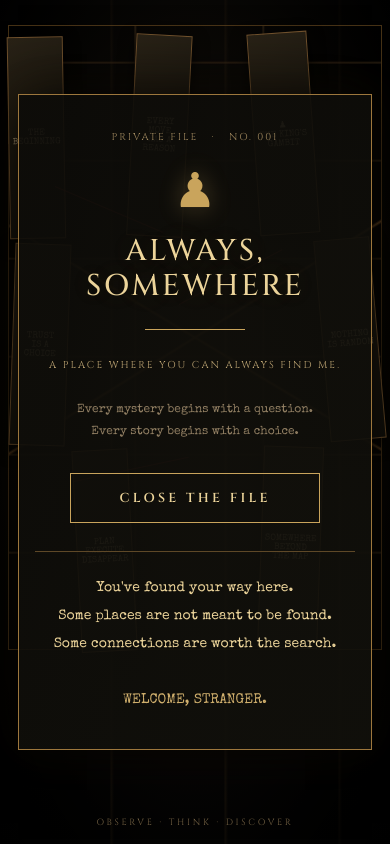
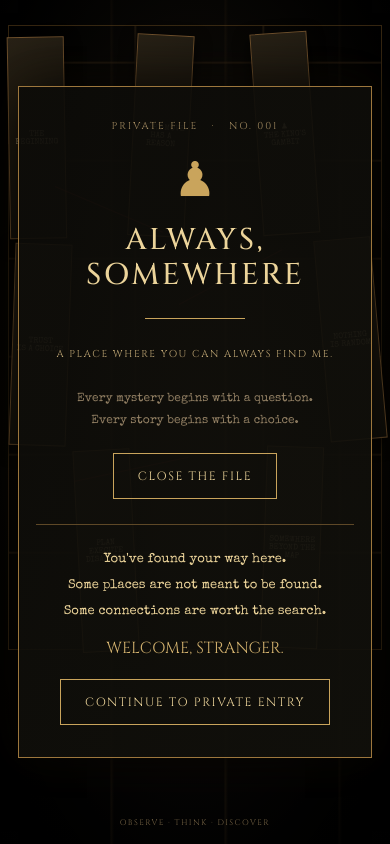
Before and after one commit to ankitmohangoswami-source/Always-Somewhere, a plain HTML site: page index.html in a window 390 px wide. Both pictures are taken after a click on the button "ENTER THE UNKNOWN". Drawn offline with nearby package versions, Linux system fonts and the light colour scheme.

Commit message:
Update index.html

```diff
--- a/index.html
+++ b/index.html
@@ -4,6 +4,7 @@
 <head>
 <meta charset="UTF-8">
 <meta name="viewport" content="width=device-width, initial-scale=1.0">
+<meta name="theme-color" content="#080806">
 <title>ALWAYS, SOMEWHERE</title>
 <style>
 @import url('https://fonts.googleapis.com/css2?family=Cinzel:wght@400;500;600;700&family=Special+Elite&display=swap');
@@ -12,219 +13,124 @@
   --gold: #c9a45c;
   --pale-gold: #ecd49a;
   --ink: #080806;
+  --panel: #11100bed;
+  --muted: #a28a60;
+  --line: #61451f;
 }
-
 * { box-sizing: border-box; }
-
 body {
-  margin: 0;
-  min-height: 100vh;
-  background: var(--ink);
-  color: var(--pale-gold);
-  font-family: 'Cinzel', Georgia, serif;
+  margin: 0; min-height: 100vh; background: var(--ink);
+  color: var(--pale-gold); font-family: 'Cinzel', Georgia, serif;
 }
-
+button, input, textarea { font: inherit; }
 .room {
-  min-height: 100vh;
-  position: relative;
-  overflow: hidden;
-  isolation: isolate;
-  display: flex;
-  align-items: center;
-  justify-content: center;
+  min-height: 100vh; position: relative; overflow: hidden; isolation: isolate;
+  display: flex; align-items: center; justify-content: center;
   padding: 35px 18px;
-  background:
-    radial-gradient(ellipse at 50% 45%, #352719 0%, #17130d 38%, #070706 78%);
+  background: radial-gradient(ellipse at 50% 45%, #352719 0%, #17130d 38%, #070706 78%);
 }
-
 .room::before {
-  content: "";
-  position: absolute;
-  inset: 0;
-  z-index: -2;
-  opacity: .43;
-  background:
-    repeating-linear-gradient(90deg, transparent 0 110px,
-      #49351d 111px, transparent 114px),
+  content: ""; position: absolute; inset: 0; z-index: -2; opacity: .43;
+  background: repeating-linear-gradient(90deg, transparent 0 110px, #49351d 111px, transparent 114px),
     linear-gradient(180deg, #17130d, #050505 80%);
 }
-
 .room::after {
-  content: "";
-  position: absolute;
-  inset: 0;
-  z-index: -1;
-  pointer-events: none;
+  content: ""; position: absolute; inset: 0; z-index: -1; pointer-events: none;
   background: radial-gradient(ellipse, transparent 25%, #000 100%);
 }
-
 .wall {
-  position: absolute;
-  inset: 4% 3% 20%;
-  opacity: .72;
+  position: absolute; inset: 4% 3% 20%; opacity: .55; pointer-events: none;
   border: 1px solid #61451f;
-  background:
-    linear-gradient(31deg, transparent 49.7%, #704c24 50%, transparent 50.3%),
-    linear-gradient(148deg, transparent 49.7%, #704c24 50%, transparent 50.3%),
-    repeating-linear-gradient(0deg, transparent 0 95px, #3b2b18 96px, transparent 98px),
+  background: repeating-linear-gradient(0deg, transparent 0 95px, #3b2b18 96px, transparent 98px),
     repeating-linear-gradient(90deg, transparent 0 125px, #3b2b18 126px, transparent 128px);
 }
-
 .clues {
-  position: absolute;
-  inset: 6% 5% 24%;
-  display: grid;
-  grid-template-columns: repeat(6, 1fr);
-  grid-template-rows: repeat(3, 1fr);
-  gap: 12px;
-  transform: rotate(-1deg);
-  pointer-events: none;
+  position: absolute; inset: 6% 5% 24%; display: grid;
+  grid-template-columns: repeat(6, 1fr); grid-template-rows: repeat(3, 1fr);
+  gap: 12px; transform: rotate(-1deg); pointer-events: none;
 }
-
 .clue {
-  display: flex;
-  justify-content: center;
-  align-items: center;
-  text-align: center;
-  padding: 8px;
-  border: 1px solid #72532e;
+  display: flex; justify-content: center; align-items: center; text-align: center;
+  padding: 8px; border: 1px solid #72532e;
   background: linear-gradient(145deg, #292216, #100f0b);
-  box-shadow: 0 5px 16px #000b;
-  color: #b7a27b;
-  font-family: 'Special Elite', monospace;
-  font-size: clamp(10px, 1.5vw, 16px);
+  box-shadow: 0 5px 16px #000b; color: #b7a27b;
+  font-family: 'Special Elite', monospace; font-size: clamp(9px, 1.5vw, 16px);
 }
-
 .clue:nth-child(2) { grid-column: 3; grid-row: 1; transform: rotate(4deg); }
 .clue:nth-child(3) { grid-column: 5; grid-row: 1; transform: rotate(-3deg); }
 .clue:nth-child(4) { grid-column: 1; grid-row: 2; transform: rotate(3deg); }
 .clue:nth-child(5) { grid-column: 6; grid-row: 2; transform: rotate(-4deg); }
 .clue:nth-child(6) { grid-column: 2; grid-row: 3; transform: rotate(-2deg); }
 .clue:nth-child(7) { grid-column: 5; grid-row: 3; transform: rotate(3deg); }
-
 .thread {
-  position: absolute;
-  height: 1px;
-  background: #8f3025;
-  transform-origin: left center;
-  opacity: .65;
-  width: 30%;
+  position: absolute; height: 1px; background: #8f3025;
+  transform-origin: left center; opacity: .55; width: 30%; pointer-events: none;
 }
 .thread.one { top: 22%; left: 14%; transform: rotate(23deg); }
 .thread.two { top: 36%; left: 46%; transform: rotate(-28deg); }
 .thread.three { top: 57%; left: 19%; transform: rotate(-12deg); }
-
 .center {
-  width: min(100%, 560px);
-  text-align: center;
-  padding: 42px 22px;
+  width: min(100%, 560px); text-align: center; padding: 42px 22px;
   background: linear-gradient(135deg, #0c0b08ed, #11100bed);
-  border: 1px solid #9d773d;
-  box-shadow: 0 0 60px #000, 0 0 45px #9b6a2517;
-  position: relative;
+  border: 1px solid #9d773d; box-shadow: 0 0 60px #000, 0 0 45px #9b6a2517;
+  position: relative; z-index: 1;
 }
-
-.eyebrow {
-  font-size: 10px;
-  letter-spacing: .42em;
-  color: #a28a60;
-  margin-bottom: 25px;
+.eyebrow { font-size: 10px; letter-spacing: .32em; color: var(--muted); margin-bottom: 25px; }
+.chess { font-size: 48px; line-height: 1; color: var(--gold); margin-bottom: 17px; }
+h1 {
+  font-size: clamp(30px, 6vw, 53px); font-weight: 500; line-height: 1.16;
+  letter-spacing: .08em; margin: 0; color: var(--pale-gold);
 }
-
-.chess {
-  font-size: 48px;
-  line-height: 1;
-  color: var(--gold);
-  text-shadow: 0 0 25px #c9a45c55;
-  margin-bottom: 17px;
+.rule { height: 1px; width: 100px; background: var(--gold); margin: 25px auto; }
+.tagline { font-size: clamp(10px, 2vw, 13px); letter-spacing: .16em; line-height: 2; color: #c0a775; }
+.note {
+  font-family: 'Special Elite', monospace; color: #938064; font-size: 12px;
+  line-height: 1.9; margin-top: 24px;
 }
-
-h1 {
-  font-size: clamp(30px, 6vw, 53px);
-  font-weight: 500;
-  line-height: 1.16;
-  letter-spacing: .08em;
-  margin: 0;
-  color: var(--pale-gold);
-  text-shadow: 0 0 30px #c9a45c22;
+button {
+  background: transparent; border: 1px solid var(--gold); color: var(--pale-gold);
+  padding: 14px 24px; margin-top: 20px; font-size: 12px;
+  letter-spacing: .13em; cursor: pointer; transition: .25s;
 }
-
-.rule {
-  height: 1px;
-  width: 100px;
-  background: var(--gold);
-  margin: 25px auto;
+button:hover { color: #080806; background: var(--gold); box-shadow: 0 0 25px #c9a45c40; }
+button:focus-visible, input:focus-visible, textarea:focus-visible {
+  outline: 2px solid var(--pale-gold); outline-offset: 3px;
 }
-
-.tagline {
-  font-size: clamp(10px, 2vw, 13px);
-  letter-spacing: .2em;
-  line-height: 2;
-  color: #c0a775;
+.welcome { display: none; margin-top: 25px; padding-top: 22px; border-top: 1px solid #5e4827; }
+.welcome.show { display: block; }
+.entry {
+  display: none; text-align: left; margin-top: 25px; padding-top: 22px;
+  border-top: 1px solid #5e4827;
 }
-
-.note {
-  font-family: 'Special Elite', monospace;
-  color: #938064;
-  font-size: 12px;
-  line-height: 1.9;
-  margin-top: 24px;
+.entry.show { display: block; }
+.entry h2 { font-size: 17px; font-weight: 500; letter-spacing: .12em; text-align: center; }
+.entry p { font: 12px/1.8 'Special Elite', monospace; color: #b5a17c; text-align: center; }
+label { display: block; color: var(--muted); font-size: 10px; letter-spacing: .13em; margin: 17px 0 8px; }
+input, textarea {
+  display: block; width: 100%; border: 1px solid #61451f; border-radius: 0;
+  background: #080806; color: var(--pale-gold); padding: 13px;
 }
-
-button {
-  background: transparent;
-  border: 1px solid var(--gold);
-  color: var(--pale-gold);
-  padding: 15px 48px;
-  margin-top: 29px;
-  font: 600 13px 'Cinzel', Georgia, serif;
-  letter-spacing: .25em;
-  cursor: pointer;
-  transition: .3s;
+input::placeholder, textarea::placeholder { color: #79684c; }
+.entry button { width: 100%; }
+.status { min-height: 22px; font: 12px/1.6 'Special Elite', monospace; color: var(--pale-gold); overflow-wrap: anywhere; }
+.small { font: 11px/1.7 'Special Elite', monospace; color: #938064; text-align: center; }
+.footer {
+  position: absolute; bottom: 16px; left: 0; right: 0; text-align: center;
+  font-size: 9px; letter-spacing: .3em; color: #756345; z-index: 1;
 }
-
-button:hover {
-  color: #080806;
-  background: var(--gold);
-  box-shadow: 0 0 30px #c9a45c40;
-}
-
-.welcome {
-  display: none;
-  margin-top: 28px;
-  padding-top: 22px;
-  border-top: 1px solid #5e4827;
-  font-family: 'Special Elite', monospace;
-  line-height: 2;
-  font-size: 14px;
-}
-
-.welcome.show { display: block; }
-
-.footer {
-  position: absolute;
-  bottom: 16px;
-  left: 0;
-  right: 0;
-  text-align: center;
-  font-size: 9px;
-  letter-spacing: .3em;
-  color: #756345;
-}
-
 @media (max-width: 600px) {
   .clues { inset: 4% 3% 23%; gap: 5px; }
-  .clue { padding: 3px; font-size: 9px; }
-  .center { padding: 35px 16px; }
+  .clue { padding: 3px; font-size: 8px; }
+  .center { padding: 32px 17px; }
   .eyebrow { letter-spacing: .2em; }
   .wall { inset: 3% 2% 23%; }
+  .footer { font-size: 8px; letter-spacing: .18em; }
 }
 </style>
 </head>
 <body>
 <main class="room">
   <div class="wall"></div>
-
   <div class="clues" aria-hidden="true">
     <div class="clue">THE<br>BEGINNING</div>
     <div class="clue">EVERY MOVE<br>HAS A REASON</div>
@@ -234,10 +140,7 @@ button:hover {
     <div class="clue">PLAN<br>EXECUTE<br>DISAPPEAR</div>
     <div class="clue">SOMEWHERE<br>BEYOND THE MAP</div>
   </div>
-
-  <div class="thread one"></div>
-  <div class="thread two"></div>
-  <div class="thread three"></div>
+  <div class="thread one"></div><div class="thread two"></div><div class="thread three"></div>
 
   <section class="center">
     <div class="eyebrow">PRIVATE FILE &nbsp; · &nbsp; NO. 001</div>
@@ -250,21 +153,100 @@ button:hover {
     <button id="enterButton" type="button">ENTER THE UNKNOWN</button>
 
     <div class="welcome" id="welcome">
-      You've found your way here.<br>
-      Some places are not meant to be found.<br>
-      Some connections are worth the search.<br><br>
-      <span style="color:#d2b16e">WELCOME, STRANGER.</span>
+      <div style="font:13px/2 'Special Elite',monospace">
+        You've found your way here.<br>
+        Some places are not meant to be found.<br>
+        Some connections are worth the search.
+      </div>
+      <div style="color:#d2b16e;margin-top:12px">WELCOME, STRANGER.</div>
+      <button id="visitorButton" type="button">CONTINUE TO PRIVATE ENTRY</button>
     </div>
+
+    <form class="entry" id="entryForm">
+      <h2>THE PRIVATE ENTRANCE</h2>
+      <p>Choose the name by which you wish to be known.</p>
+      <label for="username">YOUR USERNAME</label>
+      <input id="username" name="username" minlength="3" maxlength="24"
+        pattern="[A-Za-z0-9_]{3,24}" autocomplete="username"
+        placeholder="3–24 letters, numbers or underscores" required>
+      <label for="sharedPassword">SHARED ENTRY PASSWORD</label>
+      <input id="sharedPassword" name="sharedPassword" type="password"
+        autocomplete="current-password" placeholder="Enter the shared password" required>
+      <button id="submitEntry" type="submit">VERIFY ENTRY</button>
+      <div id="status" class="status" role="status" aria-live="polite"></div>
+      <div class="small">Your password is sent to the site's verification function, not displayed on this page.</div>
+    </form>
   </section>
-
   <div class="footer">OBSERVE · THINK · DISCOVER</div>
 </main>
 
 <script>
-document.getElementById('enterButton').addEventListener('click', function () {
-  const note = document.getElementById('welcome');
-  const isOpen = note.classList.toggle('show');
-  this.textContent = isOpen ? 'CLOSE THE FILE' : 'ENTER THE UNKNOWN';
+const enterButton = document.getElementById('enterButton');
+const welcome = document.getElementById('welcome');
+const visitorButton = document.getElementById('visitorButton');
+const entryForm = document.getElementById('entryForm');
+const statusBox = document.getElementById('status');
+const submitButton = document.getElementById('submitEntry');
+
+enterButton.addEventListener('click', () => {
+  const open = welcome.classList.toggle('show');
+  enterButton.textContent = open ? 'CLOSE THE FILE' : 'ENTER THE UNKNOWN';
+  if (!open) {
+    entryForm.classList.remove('show');
+  }
+});
+
+visitorButton.addEventListener('click', () => {
+  entryForm.classList.toggle('show');
+  statusBox.textContent = '';
+  if (entryForm.classList.contains('show')) {
+    document.getElementById('username').focus();
+  }
+});
+
+entryForm.addEventListener('submit', async (event) => {
+  event.preventDefault();
+  statusBox.textContent = '';
+  submitButton.disabled = true;
+  submitButton.textContent = 'VERIFYING…';
+
+  const username = document.getElementById('username').value.trim();
+  const sharedPassword = document.getElementById('sharedPassword').value;
+
+  if (!/^[A-Za-z0-9_]{3,24}$/.test(username)) {
+    statusBox.textContent = 'Use 3–24 letters, numbers, or underscores for your username.';
+    submitButton.disabled = false;
+    submitButton.textContent = 'VERIFY ENTRY';
+    return;
+  }
+
+  try {
+    const response = await fetch(
+      'https://xvmniwfzpfnyqjimfmjq.supabase.co/functions/v1/visitor-entry',
+      {
+        method: 'POST',
+        headers: { 'Content-Type': 'application/json' },
+        body: JSON.stringify({ username, sharedPassword })
+      }
+    );
+
+    const result = await response.json();
+
+    if (!response.ok) {
+      statusBox.textContent = result.error || 'Entry could not be verified.';
+    } else if (result.message === 'Shared password verified.') {
+      statusBox.textContent =
+        'Password verified. Account registration and messaging are not connected yet.';
+    } else {
+      statusBox.textContent = result.error || result.message || 'Unexpected response.';
+    }
+  } catch {
+    statusBox.textContent = 'Could not reach the entry service. Check your connection and try again.';
+  } finally {
+    document.getElementById('sharedPassword').value = '';
+    submitButton.disabled = false;
+    submitButton.textContent = 'VERIFY ENTRY';
+  }
 });
 </script>
 </body>
```
